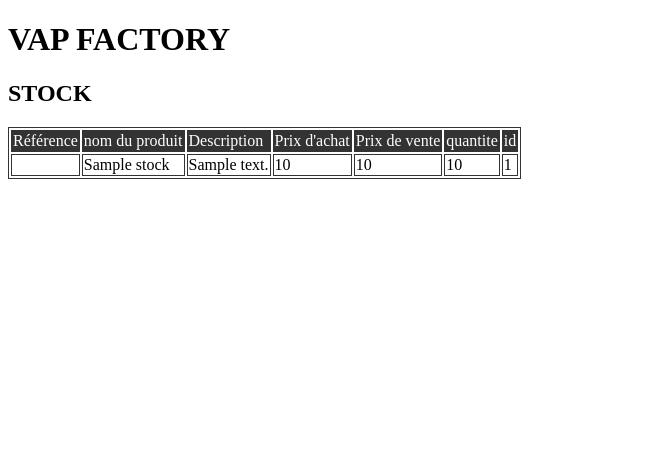
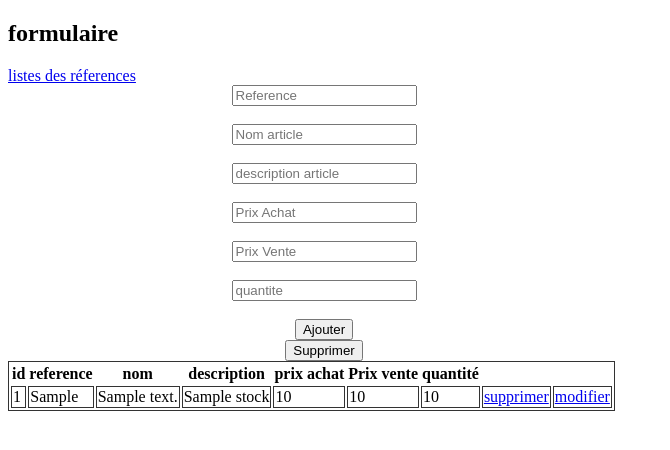
Before and after one commit to steffy30960/vapfactory, a PHP site: page / in a window 1280 px wide. Shown: the top 450 px of the page, without its empty margins (0-670 px from the left). Run offline with PHP 8.4, Linux system fonts and the light colour scheme; tables that the repository leaves empty or names only in its code hold one stand-in row (values such as "Sample post"); data that the repository does not hold is empty.

Commit message:
modification

```diff
--- /dev/null
+++ b/brief.php
@@ -0,0 +1,65 @@
+<?php
+
+
+// fonction connexion database
+function getDatabaseConnexion()
+{
+    try {
+        $user = "root";
+        $pass = "johnny30960";
+        $pdo = new PDO('mysql:host=localhost;dbname=vap_factory', $user, $pass);
+        $pdo->setAttribute(PDO::ATTR_ERRMODE, PDO::ERRMODE_EXCEPTION);
+        return $pdo;
+    } catch (PDOException $e) {
+        print "Erreur !: " . $e->getMessage() . "<br/>";
+        die();
+    }
+}
+
+// recupere la database
+function recuperer()
+{
+    $con = getDatabaseConnexion();
+    $requete = 'SELECT * FROM  Stock';
+    $statment = $con->query($requete);
+    $statment = $statment->fetchAll(PDO::FETCH_ASSOC);//   fech_assoc = permet de ressortir ton resultat sous tableau associatif
+    return $statment;
+}
+// fonction ajouter un produit
+function ajouter( $reference, $nom, $description, $prix_achat, $prix_vente, $quantite)
+{
+    try {
+        $con = getDatabaseConnexion();
+        $sql = "INSERT INTO Stock (reference,nom,description,prix_achat, prix_vente, quantite)
+                    VALUES ('$reference', '$nom', '$description', '$prix_achat', '$prix_vente', '$quantite')";
+        $con->exec($sql);
+    } catch (PDOException $e) {
+        echo $sql . "<br>" . $e->getMessage();
+    }
+}
+// fonction mettre à jour une reference
+function update($user_id, $reference, $nom, $description, $prix_achat, $prix_vente, $quantite)
+{
+    try {
+        $con = getDatabaseConnexion();
+        $sql = "UPDATE Stock
+                    SET
+                    reference='$reference',
+                    nom='$nom',
+                    description='$description',
+                    prix_achat='$prix_achat',
+                    prix_vente='$prix_vente',
+                    quantite='$quantite';
+                    WHERE
+                    user_id='$user_id'"; // clé pour rentrer dans mon dossier
+        $con->exec($sql);
+    } catch (PDOException $e) {
+        echo $sql . "<br>" . $e->getMessage();
+    }
+}
+
+
+
+
+
+?>
--- /dev/null
+++ b/formulaire.php
@@ -0,0 +1,45 @@
+<?php
+
+
+
+
+
+?>
+<!DOCTYPE html>
+<html lang="fr">
+
+<head>
+    <meta charset="UTF-8">
+    <meta http-equiv="X-UA-Compatible" content="IE=edge">
+    <meta name="viewport" content="width=device-width, initial-scale=1.0">
+
+    <title >formulaire</title>
+</head>
+
+<body>
+
+    <h2>formulaire</h2>
+    <a href="tableau.php">listes des réferences</a>
+    <form action="index.php"  method= "POST" style="display:flex;flex-direction:column;align-items:center; width:50%;">
+
+        <input type="text" id="reference" name="reference" placeholder="Reference"  value=""><br>
+
+        <input type="text" id="nom" name="nom" placeholder="Nom article" value=""><br>
+
+        <input type="text" id="description" name="description" placeholder="description article"  value=""><br>
+
+        <input type="text" id="prix-achat" name="prix_achat" placeholder="Prix Achat"  value=""><br>
+
+        <input type="text" id="prix_vente" name="prix_vente" placeholder="Prix Vente"  value=""><br>
+
+        <input type="text" id="quantite" name="quantite" placeholder="quantite"  value=""><br>
+
+        <input type="submit" value="Ajouter">
+        <input type="reset" value="Supprimer">
+    </form>
+
+
+
+</body>
+
+</html>
--- a/index.php
+++ b/index.php
@@ -1,86 +1,44 @@
-<?php
-
-?>
-
 
 <!DOCTYPE html>
 <html lang="fr">
+
 <head>
-  <meta charset="UTF-8">
-  <meta http-equiv="X-UA-Compatible" content="IE=edge">
-  <meta name="viewport" content="width=device-width, initial-scale=1.0">
-  <link rel="stylesheet" href="vapfactory.css">
-  <title>Vap factory</title>
-  <?php
-  // je relie mon php avec ma base de donnée sql
-
-  try
-  {
-      // On se connecte à MySQL
-      $mysqlClient = new PDO('mysql:host=localhost;dbname=Vap Factory;charset=utf8', 'root', 'johnny30960');
-  }
-  catch(Exception $e)
-  {
-      // En cas d'erreur, on affiche un message et on arrête tout
-        die('Erreur : '.$e->getMessage());
-  }
-
-  // Si tout va bien, on peut continuer
-
-  // On récupère tout le contenu de la table Stock
-  $sqlQuery = 'SELECT * FROM Stock';
-  $stockStatement = $mysqlClient->prepare($sqlQuery);
-  $stockStatement->execute();
-  $stock = $stockStatement->fetchAll();
+    <meta charset="UTF-8">
+    <meta http-equiv="X-UA-Compatible" content="IE=edge">
+    <meta name="viewport" content="width=device-width, initial-scale=1.0">
+    <link rel="stylesheet" href="style.css">
+    <title>Vap Factory</title>
+</head>
+<body>
 
 
-  ?>
+<?php
+ini_set('display_errors', 1);
+ini_set('display_startup_errors', 1);
+error_reporting(E_ALL);
 
-        <p><?php echo $stocks['nom']; ?></p>
+require 'brief.php';
+require 'tableau.php';
+require 'formulaire.php';
 
-
-</head>
-<body>
-    <h1>VAP FACTORY</h1>
-    <h2>STOCK </h2>
-
-
-<table >
-    <thead >
-        <tr>
-            <td>Référence</td>
-            <td>nom du produit</td>
-            <td>Description</td>
-            <td>Prix d'achat</td>
-            <td>Prix de vente</td>
-            <td>quantite</td>
-            <td>id</td>
-
-        </tr>
-    </thead>
-    <tbody>
-        <tr>
-        <?php
-                        foreach ($stock as $stocks) {
-                        echo "<td>$stocks[Reference]</td>";
-                        echo "<td>$stocks[nom]</td>";
-                        echo "<td>$stocks[description]</td>";
-                        echo "<td>$stocks[prix_achat]</td>";
-                        echo "<td>$stocks[prix_vente]</td>";
-                        echo "<td>$stocks[quantite]</td>";
-                        echo "<td>$stocks[id]</td>";
-
-
-                        }
-        ?>
-        </tr>
-    </tbody>
-</table>
+// je recupere mes donnees en post
+if (isset($_POST['reference'])) {
+    $reference = $_POST ['reference'];
+    $nom = $_POST ['nom'];
+    $description = $_POST ['description'];
+    $prix_achat = $_POST ['prix_achat'];
+    $prix_vente = $_POST ["prix_vente"];
+    $quantite= $_POST ["quantite"];
 
 
 
+        ajouter($reference, $nom, $description, $prix_achat, $prix_vente, $quantite);
 
+}
+$rows = recuperer();
+tableauDynamique($rows);
 
+?>
+</body>
 
-</body>
 </html>
--- a/vapfactory.css
+++ b/style.css
@@ -2,9 +2,14 @@ table,
 td {
     border: 1px solid #333;
 }
-
 thead,
 tfoot {
     background-color: #333;
     color: #fff;
 }
+h1
+{
+    text-align: center;
+    color: crimson;
+    box-shadow: black;
+}
--- /dev/null
+++ b/tableau.php
@@ -0,0 +1,44 @@
+<?php
+
+
+
+
+
+
+//fonction tableau dynamique
+
+function tableauDynamique($rows)
+{
+
+?>
+    <table>
+        <tr>
+            <th>id</th>
+            <th>reference</th>
+            <th>nom</th>
+            <th>description</th>
+            <th>prix achat</th>
+            <th>Prix vente</th>
+            <th>quantité</th>
+        </tr>
+
+        <?php
+
+        foreach ($rows as $statment) {
+        ?>
+            <tr>
+                <td><?php echo $statment['id']; ?></td>
+                <td><?php echo $statment['reference']; ?></td>
+                <td><?php echo $statment['description']; ?></td>
+                <td><?php echo $statment['nom']; ?></td>
+                <td><?php echo $statment['prix_achat']; ?></td>
+                <td><?php echo $statment['prix_vente']; ?></td>
+                <td><?php echo $statment['quantite']; ?></td>
+                <td><a href="delete.php?id=<?php echo $statment['id'] ?> ">supprimer</a></td>
+                <td><a href="update.php?id=<?php echo $statment['id'] ?> ">modifier</a></td>
+            </tr>
+    <?php
+        }
+    }
+    ?>
+    </table>
```
Also changed, not shown: delete.php (added, +14 -0 lines).
